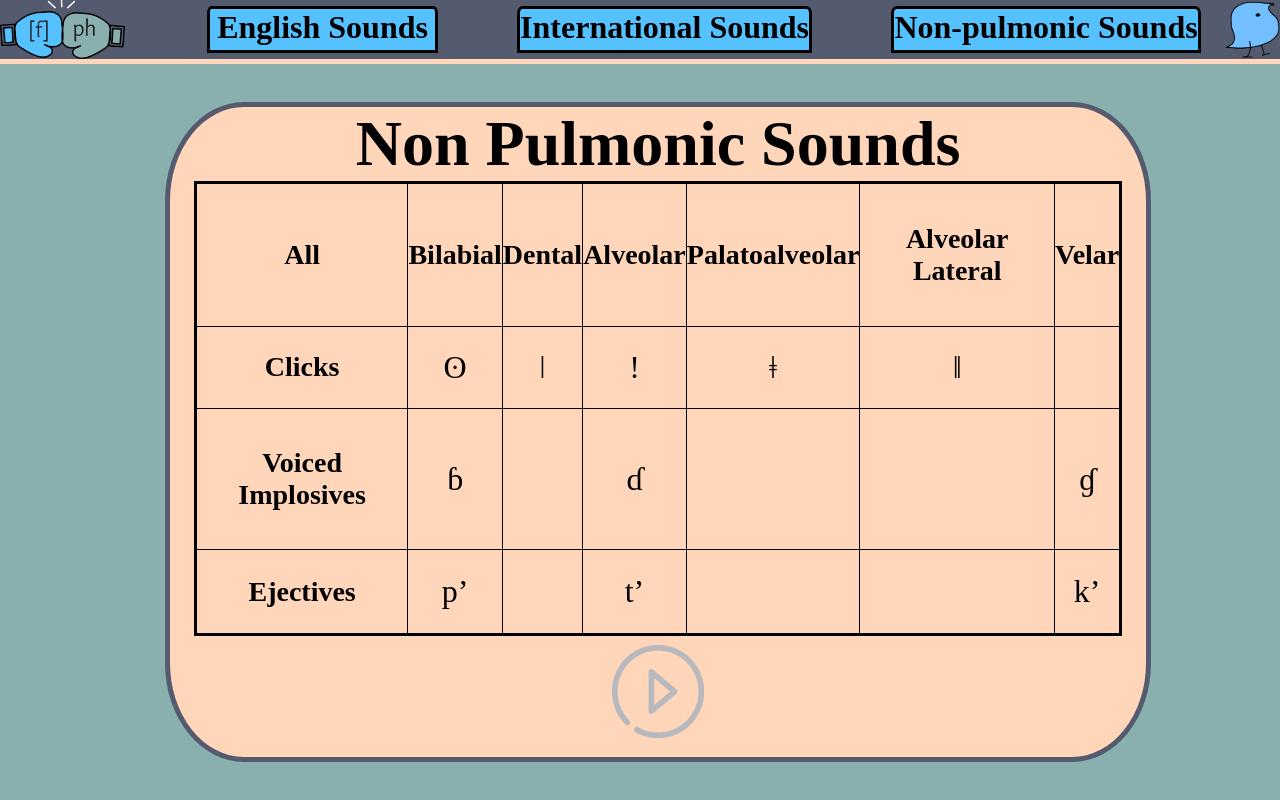
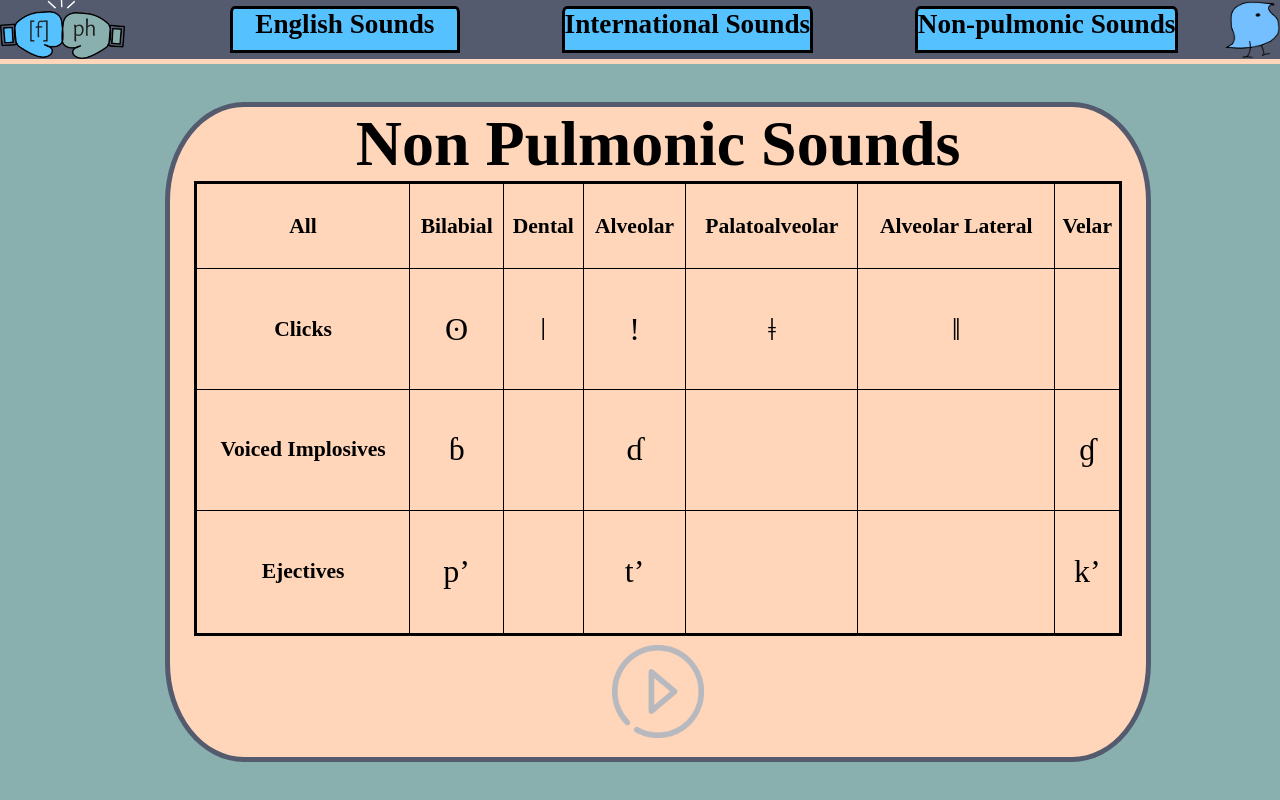
Before and after one commit to Lim-Stanley/fighting-phonetics, a React (Create React App) app: page /non-pulmonic in a window 1280 px wide. Built offline with nearby package versions, Linux system fonts and the light colour scheme; a web font is replaced by a local one.

Commit message:
Fixed sizes

```diff
--- a/src/App.js
+++ b/src/App.js
@@ -1,5 +1,5 @@
 // Want to first set up pages
-import { BrowserRouter as Router, Route, Routes } from "react-router-dom";
+import { BrowserRouter as HashRouter, Route, Routes } from "react-router-dom";
 import HomePage from "./pages/HomePage";
 import EngCons from "./pages/EngCons";
 import EngVowels from "./pages/EngVowels";
@@ -9,7 +9,7 @@ import NonPulmonic from "./pages/NonPulmonic";
 
 function App() {
   return (
-    <Router>
+    <HashRouter>
       <div>
         <Routes>
           <Route path="/fighting-phonetics" element={<HomePage />} />
@@ -20,7 +20,7 @@ function App() {
           <Route path="/non-pulmonic" element={<NonPulmonic />} />
         </Routes>
       </div>
-    </Router>
+    </HashRouter>
   );
 }
 
--- a/src/index.css
+++ b/src/index.css
@@ -11,7 +11,7 @@ table, th, td {
 
 th{
   user-select: none;
-  font-size: 175%;
+  font-size: 135%;
 }
 
 th:hover{
@@ -45,7 +45,7 @@ td{
   border: medium solid black;
   border-radius: 20%;
   text-align: center;
-  font-size: 1.5em;
+  font-size: 1.3em;
   padding: 2%;
 }
 
@@ -55,7 +55,7 @@ td{
 }
 
 .homepage-symbol{
-  font-size: 5.2em;
+  font-size: 5.4em;
 }
 
 .logo{
@@ -137,6 +137,7 @@ td{
   height: 80%;
   border-top-left-radius: 2% 15%;
   border-top-right-radius: 2% 15%;
+  font-size: 85%;
   cursor: pointer;
   user-select: none;
   border: 3px solid black;
--- a/src/index.js
+++ b/src/index.js
@@ -7,7 +7,7 @@ import reportWebVitals from './reportWebVitals';
 const root = ReactDOM.createRoot(document.getElementById('root'));
 root.render(
   <React.StrictMode>
-    <App />
+      <App />
   </React.StrictMode>
 );
 
```
